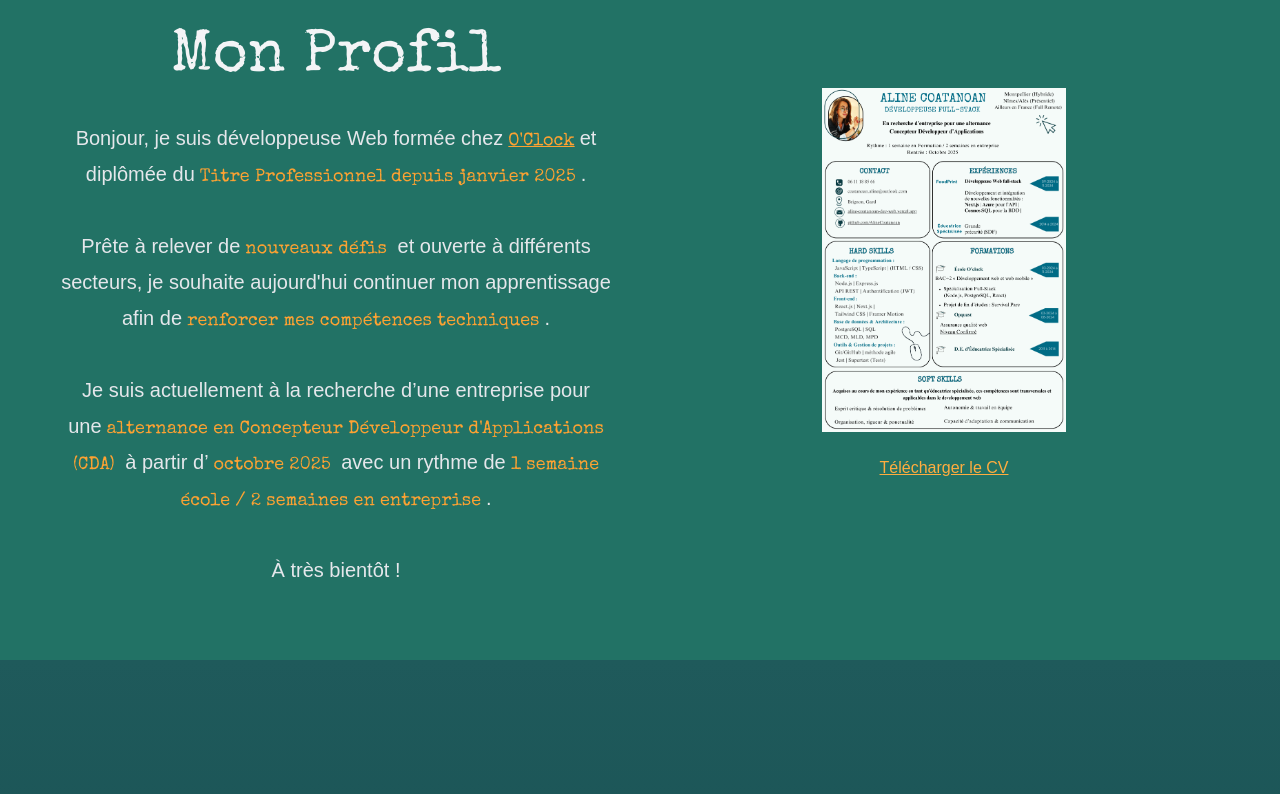
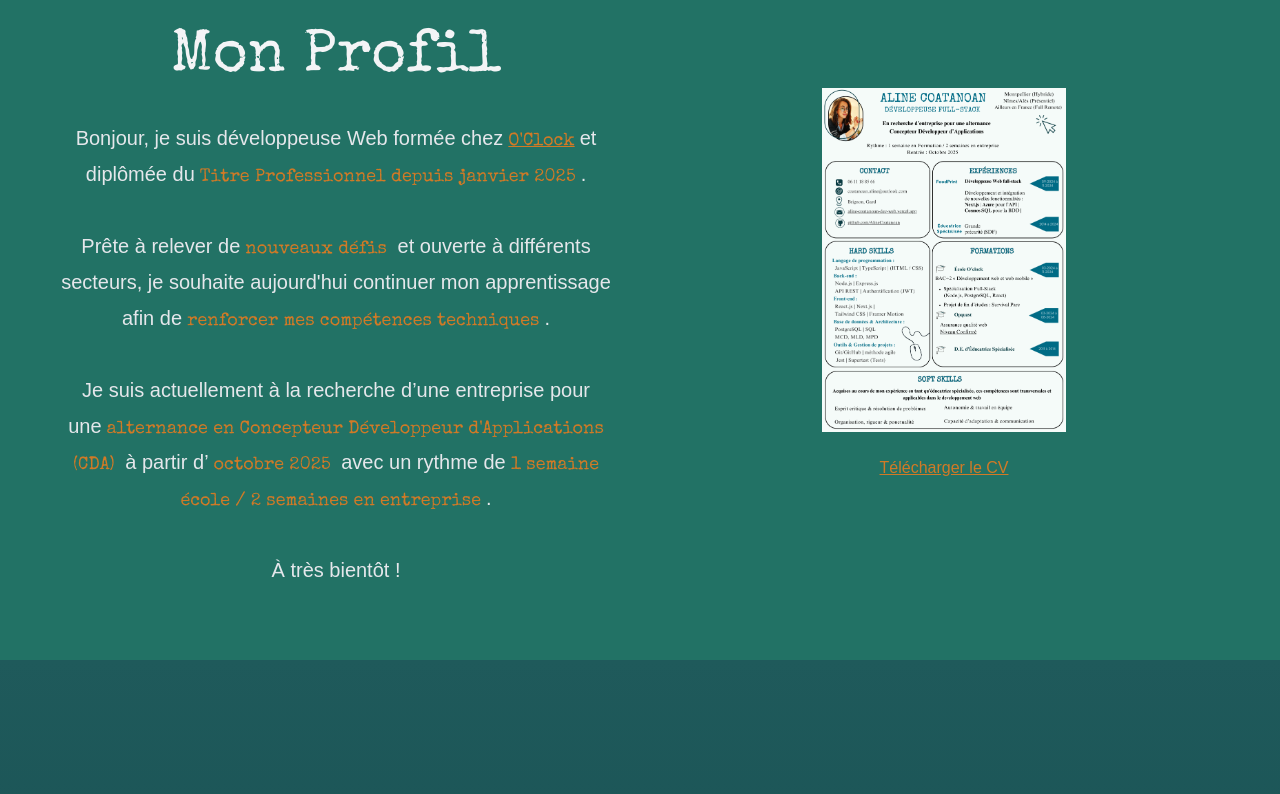
Before and after one commit to AlineCoatanoan/portfolio-V1, a React (Vite) app: page / in a window 1280 px wide. Shown: the part 940-1734 px from the top of the page. Built offline with nearby package versions, Linux system fonts and the light colour scheme.

Commit message:
accessibility

```diff
--- a/src/components/Header.tsx
+++ b/src/components/Header.tsx
@@ -21,6 +21,7 @@ export default function Header() {
         {/* Logo à gauche */}
         <div className="text-white text-2xl">
           <a href="#accueil">
+          <span className="sr-only">Retour à l'accueil</span>
           <video
         src="/assets/logo.webm"
         className="w-14 h-14 sm:w-24 sm:h-24 lg:w-24 lg:h-24 xl:w-28 xl:h-30"
--- a/src/components/Profile.tsx
+++ b/src/components/Profile.tsx
@@ -39,10 +39,10 @@ const Profile = () => {
               href="https://oclock.io/"
               target="_blank"
               rel="noopener noreferrer"
-              className="text-[#FDA232] hover:text-[#FDA232] transition-colors text-lg"
+              className="text-[#D17A26] hover:text-[#D17A26] transition-colors text-lg"
               style={{
                 fontFamily: 'Special Elite',
-                color: '#FDA232',
+                color: '#D17A26',
                 textDecoration: 'underline',
                 margin: '0 5px',
               }}
@@ -54,7 +54,7 @@ const Profile = () => {
               className="text-lg"
               style={{
                 fontFamily: 'Special Elite',
-                color: '#FDA232',
+                color: '#D17A26',
                 margin: '0 5px',
               }}
             >
@@ -67,7 +67,7 @@ const Profile = () => {
               className="text-lg"
               style={{
                 fontFamily: 'Special Elite',
-                color: '#FDA232',
+                color: '#D17A26',
                 margin: '0 5px',
               }}
             >
@@ -77,7 +77,7 @@ const Profile = () => {
               className="text-lg"
               style={{
                 fontFamily: 'Special Elite',
-                color: '#FDA232',
+                color: '#D17A26',
                 margin: '0 5px',
               }}
             >
@@ -90,7 +90,7 @@ const Profile = () => {
               className="text-lg"
               style={{
                 fontFamily: 'Special Elite',
-                color: '#FDA232',
+                color: '#D17A26',
                 margin: '0 5px',
               }}
             >
@@ -101,7 +101,7 @@ const Profile = () => {
               className="text-lg"
               style={{
                 fontFamily: 'Special Elite',
-                color: '#FDA232',
+                color: '#D17A26',
                 margin: '0 5px',
               }}
             >
@@ -112,7 +112,7 @@ const Profile = () => {
               className="text-lg"
               style={{
                 fontFamily: 'Special Elite',
-                color: '#FDA232',
+                color: '#D17A26',
                 margin: '0 5px',
               }}
             >
@@ -142,7 +142,7 @@ const Profile = () => {
           <a
             href="/assets/cv.pdf"
             download
-            className="mt-2 pb-8 text-[#ffad3f] underline hover:text-[#FDA232] transition-colors"
+            className="mt-2 pb-8 text-[#D17A26] underline hover:text-[#FDA232] transition-colors"
           >
             Télécharger le CV
           </a>
--- a/src/components/Skills.tsx
+++ b/src/components/Skills.tsx
@@ -71,7 +71,7 @@ const Skills: React.FC = () => {
               <div className="grid grid-cols-1 sm:grid-cols-2 gap-4">
                 {Object.entries(hardSkills).map(([category, skills], index) => (
                   <div key={index} className="flex flex-col space-y-2">
-                    <h3 className="text-xl text-[#1D232A] leading-tight">{category}</h3>
+                    <h3 className="text-xl text-[#D17A26] leading-tight">{category}</h3>
                     <ul className="text-xl text-left list-disc list-inside">
                       {skills.map((skill, skillIndex) => (
                         <motion.li
```
